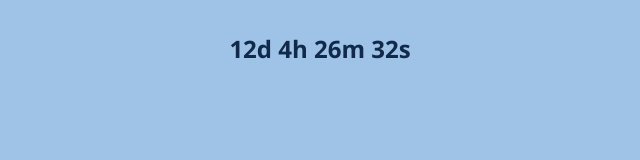
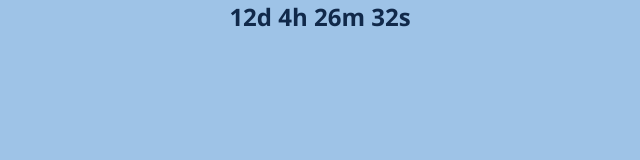
Before and after one commit to rseilham/unc-countdown, a plain HTML site: page index.html in a window 1280 px wide. Shown: the whole page, without its empty margins (320-960 px from the left). Drawn offline with nearby package versions, Linux system fonts and the light colour scheme.

Commit message:
Update index.html

```diff
--- a/index.html
+++ b/index.html
@@ -9,7 +9,7 @@
         background: #9EC3E7;
         color: #11294a;
         text-align: center;
-        padding: 2em;
+        padding: 0em;
         margin: 0;
       }
       #countdown {
```
